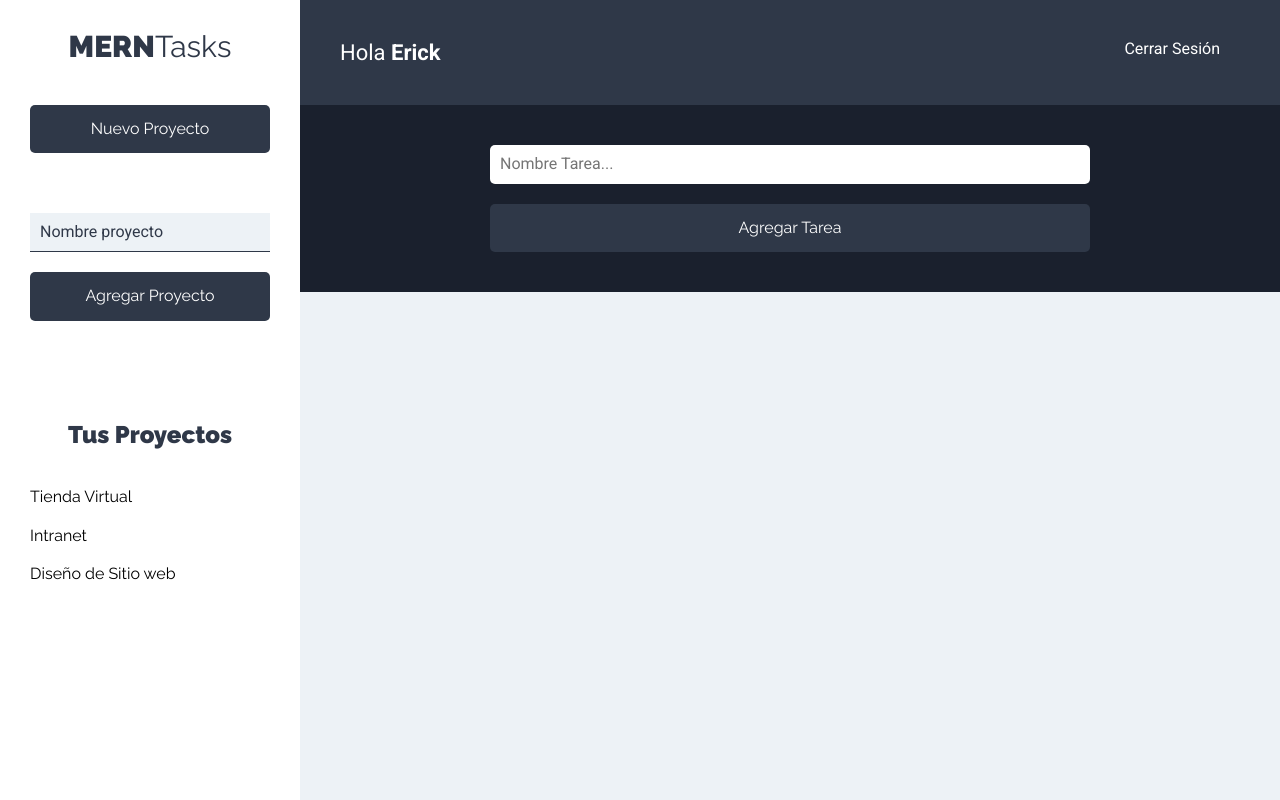
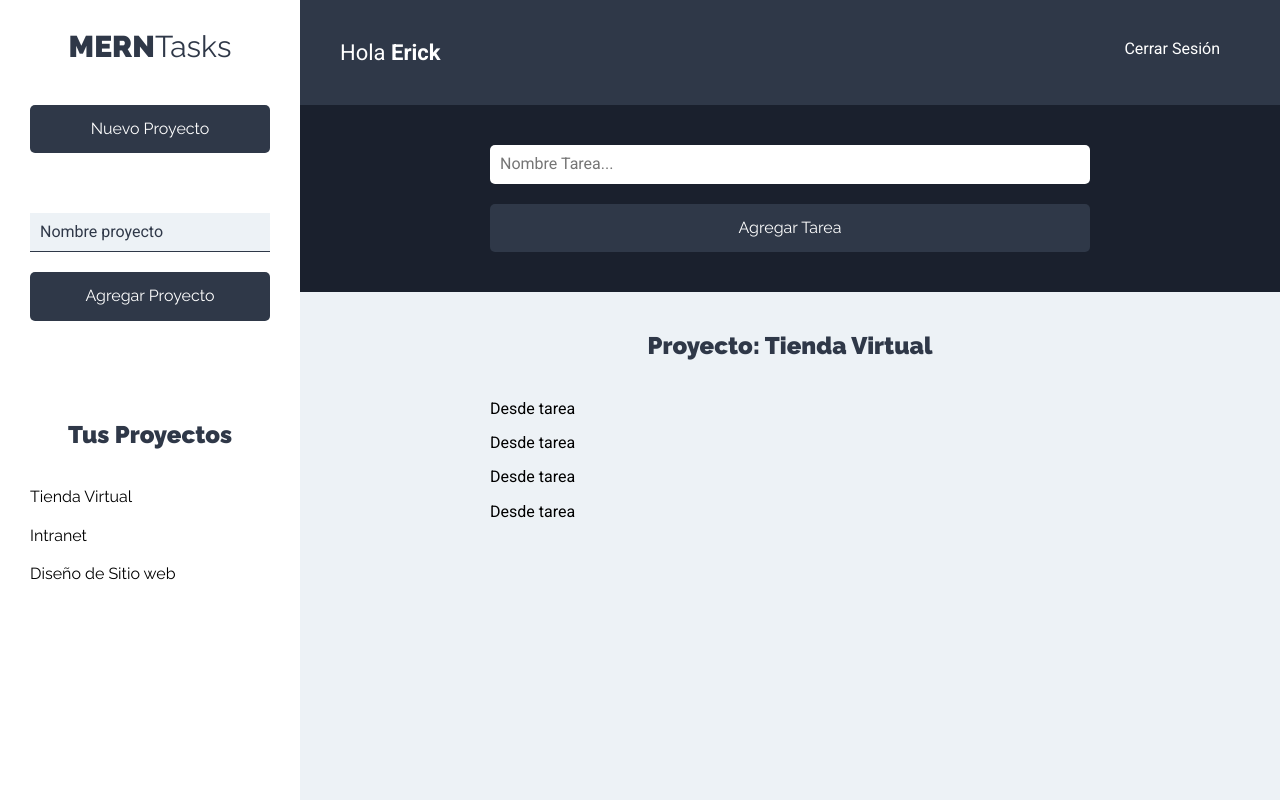
Before and after one commit to Erickowski/MERNTasks_frontend, a React (Create React App) app: page /proyectos in a window 1280 px wide. Built offline with nearby package versions, Linux system fonts and the light colour scheme.

Commit message:
Diseño Listado tareas y tarea

```diff
--- a/src/components/proyectos/Proyectos.jsx
+++ b/src/components/proyectos/Proyectos.jsx
@@ -2,6 +2,7 @@ import React from "react";
 import Barra from "../layout/Barra";
 import Sidebar from "../layout/Sidebar";
 import FormTarea from "../tareas/FormTarea";
+import ListadoTareas from "../tareas/ListadoTareas";
 
 const Proyectos = () => {
   return (
@@ -11,7 +12,9 @@ const Proyectos = () => {
         <Barra />
         <main>
           <FormTarea />
-          <div className="contenedor-tareas"></div>
+          <div className="contenedor-tareas">
+            <ListadoTareas />
+          </div>
         </main>
       </div>
     </div>
--- a/src/components/tareas/ListadoTareas.jsx
+++ b/src/components/tareas/ListadoTareas.jsx
@@ -0,0 +1,27 @@
+import React from "react";
+import Tarea from "./Tarea";
+
+const ListadoTareas = () => {
+  const tareasProyecto = [
+    { nombre: "Elegir Plataforma", estado: true },
+    { nombre: "Elegir Colores", estado: false },
+    { nombre: "Elegir Plataformas de Pago", estado: false },
+    { nombre: "Elegir Hosting", estado: false },
+  ];
+  return (
+    <>
+      <h2>Proyecto: Tienda Virtual</h2>
+      <ul className="listado-tareas">
+        {tareasProyecto.length === 0 ? (
+          <li className="tarea">
+            <p>No hay Tareas</p>
+          </li>
+        ) : (
+          tareasProyecto.map((tarea) => <Tarea tarea={tarea} />)
+        )}
+      </ul>
+    </>
+  );
+};
+
+export default ListadoTareas;
--- a/src/components/tareas/Tarea.jsx
+++ b/src/components/tareas/Tarea.jsx
@@ -0,0 +1,7 @@
+import React from "react";
+
+const Tarea = () => {
+  return <p>Desde tarea</p>;
+};
+
+export default Tarea;
```
